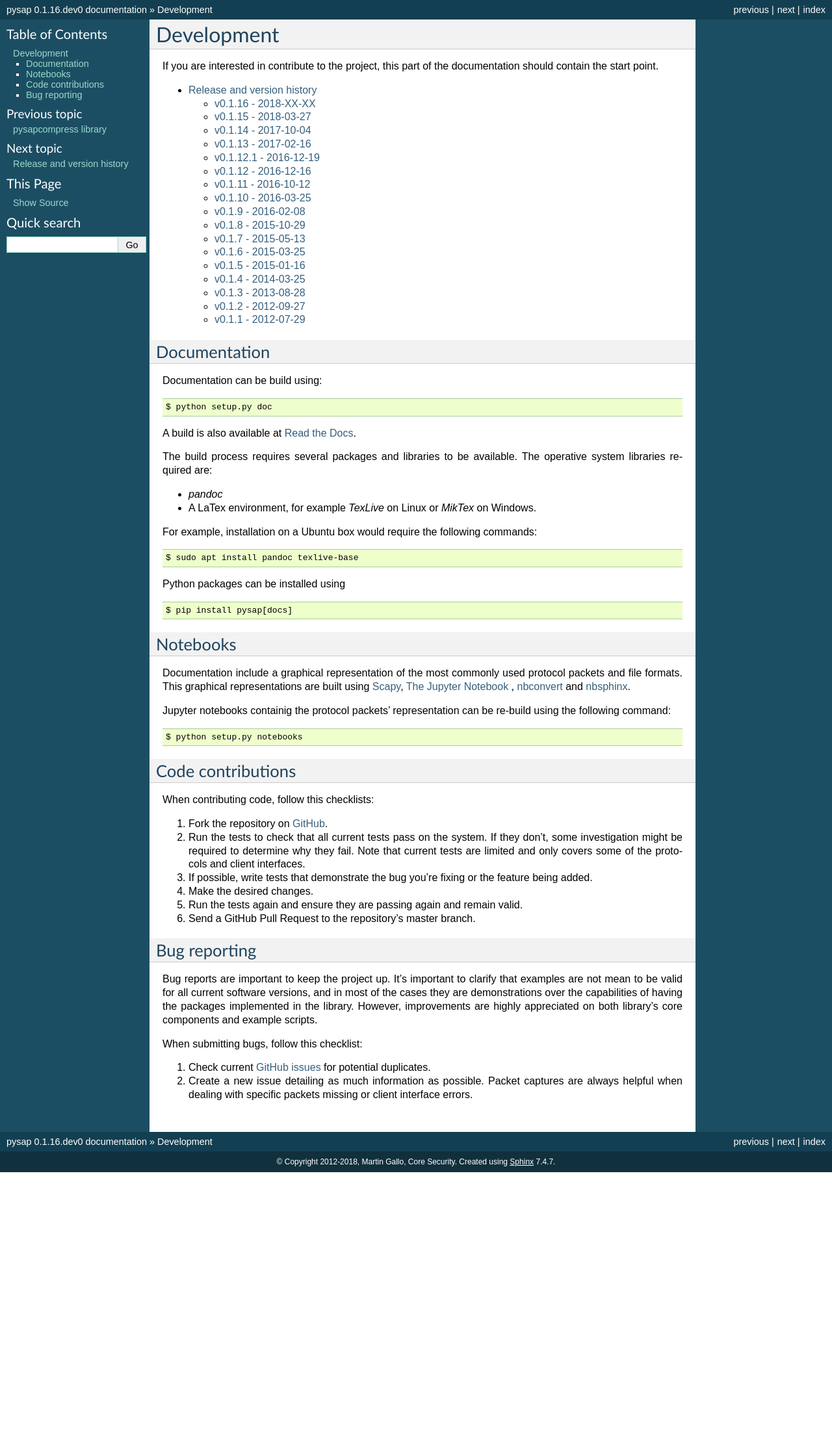
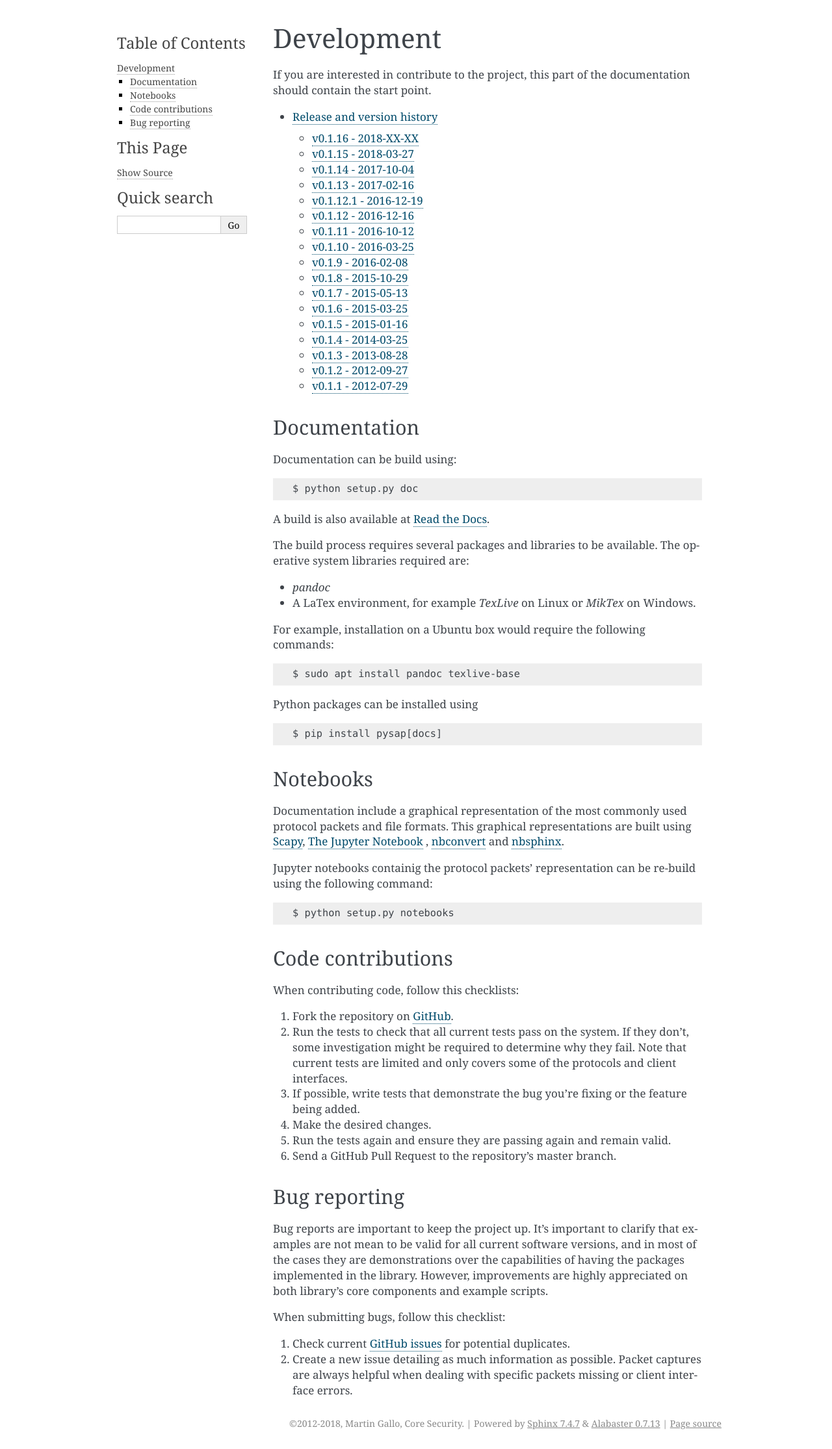
Before and after one commit to OWASP/pysap, a Sphinx documentation site: the page built from docs/dev/index.rst, in a window 1280 px wide. Shown: the whole page at 65% size. Built offline with Sphinx 7.4.7, drawn with Linux system fonts in a browser that asks for light colours; pages that are not in the unit, such as notebooks, are missing from menus; before the commit the page ends 1804 px from its top, so only the background shows below that; part of the change alters nothing that is shown.

```diff
--- a/docs/conf.py
+++ b/docs/conf.py
@@ -1,31 +1,41 @@
 # -*- coding: utf-8 -*-
 #
-# pysap documentation build configuration file, created by
-# sphinx-quickstart on Mon Nov 30 19:17:45 2015.
+# Configuration file for the Sphinx documentation builder.
 #
-# This file is execfile()d with the current directory set to its
-# containing dir.
-#
-# Note that not all possible configuration values are present in this
-# autogenerated file.
-#
-# All configuration values have a default; values that are commented out
-# serve to show the default.
+# This file does only contain a selection of the most common options. For a
+# full list see the documentation:
+# http://www.sphinx-doc.org/en/master/config
 
-import sys
-import os
-from sphinx.apidoc import main as apidoc_main
+# -- Path setup --------------------------------------------------------------
 
 # If extensions (or modules to document with autodoc) are in another directory,
 # add these directories to sys.path here. If the directory is relative to the
 # documentation root, use os.path.abspath to make it absolute, like shown here.
+#
+import os
+import sys
 sys.path.insert(0, os.path.abspath('..'))
+
+
+# -- Project information -----------------------------------------------------
 import pysap
 
-# -- General configuration ------------------------------------------------
+
+project = u'pysap'
+copyright = u'2012-2018, Martin Gallo, Core Security'
+author = u'Martin Gallo, Core Security'
+
+# The short X.Y version
+version = pysap.__version__
+# The full version, including alpha/beta/rc tags
+release = version
+
+
+# -- General configuration ---------------------------------------------------
 
 # If your documentation needs a minimal Sphinx version, state it here.
-#needs_sphinx = '1.0'
+#
+# needs_sphinx = '1.0'
 
 # Add any Sphinx extension module names here, as strings. They can be
 # extensions coming with Sphinx (named 'sphinx.ext.*') or your custom
@@ -38,239 +48,120 @@ extensions = [
     'm2r',
 ]
 
-# Disable notebook cell execution timeout
-nbsphinx_timeout = 90
-
-# Allow errors on nbsphinx
-nbsphinx_allow_errors = True
-
 # Add any paths that contain templates here, relative to this directory.
 templates_path = ['_templates']
 
-# The suffix of source filenames.
+# The suffix(es) of source filenames.
+# You can specify multiple suffix as a list of string:
+#
+# source_suffix = ['.rst', '.md']
 source_suffix = ['.rst', '.md']
-
-# The encoding of source files.
-#source_encoding = 'utf-8-sig'
 
 # The master toctree document.
 master_doc = 'index'
 
-# General information about the project.
-project = u'pysap'
-copyright = u'2012-2018, Martin Gallo, Core Security'
-
-# The version info for the project you're documenting, acts as replacement for
-# |version| and |release|, also used in various other places throughout the
-# built documents.
-#
-# The short X.Y version.
-version = pysap.__version__
-# The full version, including alpha/beta/rc tags.
-release = version
-
 # The language for content autogenerated by Sphinx. Refer to documentation
 # for a list of supported languages.
-#language = None
-
-# There are two options for replacing |today|: either, you set today to some
-# non-false value, then it is used:
-#today = ''
-# Else, today_fmt is used as the format for a strftime call.
-#today_fmt = '%B %d, %Y'
+#
+# This is also used if you do content translation via gettext catalogs.
+# Usually you set "language" from the command line for these cases.
+language = None
 
 # List of patterns, relative to source directory, that match files and
 # directories to ignore when looking for source files.
-exclude_patterns = ['_build', '**.ipynb_checkpoints']
-
-# The reST default role (used for this markup: `text`) to use for all
-# documents.
-#default_role = None
-
-# If true, '()' will be appended to :func: etc. cross-reference text.
-#add_function_parentheses = True
-
-# If true, the current module name will be prepended to all description
-# unit titles (such as .. function::).
-#add_module_names = True
-
-# If true, sectionauthor and moduleauthor directives will be shown in the
-# output. They are ignored by default.
-#show_authors = False
+# This pattern also affects html_static_path and html_extra_path .
+exclude_patterns = [u'_build', 'Thumbs.db', '.DS_Store', '**.ipynb_checkpoints']
 
 # The name of the Pygments (syntax highlighting) style to use.
 pygments_style = 'sphinx'
 
-# A list of ignored prefixes for module index sorting.
-#modindex_common_prefix = []
 
-# If true, keep warnings as "system message" paragraphs in the built documents.
-#keep_warnings = False
-
-
-# -- Options for HTML output ----------------------------------------------
+# -- Options for HTML output -------------------------------------------------
 
 # The theme to use for HTML and HTML Help pages.  See the documentation for
 # a list of builtin themes.
-html_theme = 'default'
+#
+html_theme = 'alabaster'
 
 # Theme options are theme-specific and customize the look and feel of a theme
 # further.  For a list of options available for each theme, see the
 # documentation.
-#html_theme_options = {}
-
-# Add any paths that contain custom themes here, relative to this directory.
-#html_theme_path = []
-
-# The name for this set of Sphinx documents.  If None, it defaults to
-# "<project> v<release> documentation".
-#html_title = None
-
-# A shorter title for the navigation bar.  Default is the same as html_title.
-#html_short_title = None
-
-# The name of an image file (relative to this directory) to place at the top
-# of the sidebar.
-#html_logo = None
-
-# The name of an image file (within the static path) to use as favicon of the
-# docs.  This file should be a Windows icon file (.ico) being 16x16 or 32x32
-# pixels large.
-#html_favicon = None
+#
+# html_theme_options = {}
 
 # Add any paths that contain custom static files (such as style sheets) here,
 # relative to this directory. They are copied after the builtin static files,
 # so a file named "default.css" will overwrite the builtin "default.css".
 html_static_path = ['_static']
 
-# Add any extra paths that contain custom files (such as robots.txt or
-# .htaccess) here, relative to this directory. These files are copied
-# directly to the root of the documentation.
-#html_extra_path = []
+# Custom sidebar templates, must be a dictionary that maps document names
+# to template names.
+#
+# The default sidebars (for documents that don't match any pattern) are
+# defined by theme itself.  Builtin themes are using these templates by
+# default: ``['localtoc.html', 'relations.html', 'sourcelink.html',
+# 'searchbox.html']``.
+#
+# html_sidebars = {}
 
-# If not '', a 'Last updated on:' timestamp is inserted at every page bottom,
-# using the given strftime format.
-#html_last_updated_fmt = '%b %d, %Y'
 
-# If true, SmartyPants will be used to convert quotes and dashes to
-# typographically correct entities.
-#html_use_smartypants = True
-
-# Custom sidebar templates, maps document names to template names.
-#html_sidebars = {}
-
-# Additional templates that should be rendered to pages, maps page names to
-# template names.
-#html_additional_pages = {}
-
-# If false, no module index is generated.
-#html_domain_indices = True
-
-# If false, no index is generated.
-#html_use_index = True
-
-# If true, the index is split into individual pages for each letter.
-#html_split_index = False
-
-# If true, links to the reST sources are added to the pages.
-#html_show_sourcelink = True
-
-# If true, "Created using Sphinx" is shown in the HTML footer. Default is True.
-#html_show_sphinx = True
-
-# If true, "(C) Copyright ..." is shown in the HTML footer. Default is True.
-#html_show_copyright = True
-
-# If true, an OpenSearch description file will be output, and all pages will
-# contain a <link> tag referring to it.  The value of this option must be the
-# base URL from which the finished HTML is served.
-#html_use_opensearch = ''
-
-# This is the file name suffix for HTML files (e.g. ".xhtml").
-#html_file_suffix = None
+# -- Options for HTMLHelp output ---------------------------------------------
 
 # Output file base name for HTML help builder.
 htmlhelp_basename = 'pysapdoc'
 
 
-# -- Options for LaTeX output ---------------------------------------------
+# -- Options for LaTeX output ------------------------------------------------
 
 latex_elements = {
-# The paper size ('letterpaper' or 'a4paper').
-#'papersize': 'letterpaper',
+    # The paper size ('letterpaper' or 'a4paper').
+    #
+    # 'papersize': 'letterpaper',
 
-# The font size ('10pt', '11pt' or '12pt').
-#'pointsize': '10pt',
+    # The font size ('10pt', '11pt' or '12pt').
+    #
+    # 'pointsize': '10pt',
 
-# Additional stuff for the LaTeX preamble.
-#'preamble': '',
+    # Additional stuff for the LaTeX preamble.
+    #
+    # 'preamble': '',
+
+    # Latex figure (float) alignment
+    #
+    # 'figure_align': 'htbp',
 }
 
 # Grouping the document tree into LaTeX files. List of tuples
 # (source start file, target name, title,
 #  author, documentclass [howto, manual, or own class]).
 latex_documents = [
-  ('index', 'pysap.tex', u'pysap Documentation',
-   u'Martin Gallo, Core Security', 'manual'),
+    (master_doc, 'pysap.tex', u'pysap Documentation',
+    author, 'manual'),
 ]
 
-# The name of an image file (relative to this directory) to place at the top of
-# the title page.
-#latex_logo = None
 
-# For "manual" documents, if this is true, then toplevel headings are parts,
-# not chapters.
-#latex_use_parts = False
-
-# If true, show page references after internal links.
-#latex_show_pagerefs = False
-
-# If true, show URL addresses after external links.
-#latex_show_urls = False
-
-# Documents to append as an appendix to all manuals.
-#latex_appendices = []
-
-# If false, no module index is generated.
-#latex_domain_indices = True
-
-
-# -- Options for manual page output ---------------------------------------
+# -- Options for manual page output ------------------------------------------
 
 # One entry per manual page. List of tuples
 # (source start file, name, description, authors, manual section).
 man_pages = [
-    ('index', 'pysap', u'pysap Documentation',
-     [u'Martin Gallo, Core Security'], 1)
+    (master_doc, project, u'pysap Documentation',
+     [author], 1)
 ]
 
-# If true, show URL addresses after external links.
-#man_show_urls = False
 
-
-# -- Options for Texinfo output -------------------------------------------
+# -- Options for Texinfo output ----------------------------------------------
 
 # Grouping the document tree into Texinfo files. List of tuples
 # (source start file, target name, title, author,
 #  dir menu entry, description, category)
 texinfo_documents = [
-  ('index', 'pysap', u'pysap Documentation',
-   u'Martin Gallo, Core Security', 'pysap', 'Python library for crafting SAP\'s network protocols packets',
-   'Miscellaneous'),
+    (master_doc, project, u'pysap Documentation',
+     author, project, 'Python library for crafting SAP\'s network protocols packets',
+     'Miscellaneous'),
 ]
-
-# Documents to append as an appendix to all manuals.
-#texinfo_appendices = []
-
-# If false, no module index is generated.
-#texinfo_domain_indices = True
-
-# How to display URL addresses: 'footnote', 'no', or 'inline'.
-#texinfo_show_urls = 'footnote'
-
-# If true, do not generate a @detailmenu in the "Top" node's menu.
-#texinfo_no_detailmenu = False
 
 
 # Automatically build API docs
+from sphinx.apidoc import main as apidoc_main
 apidoc_main(["-f", "-e", "-M", "-o", "api/", "../pysap"])
```
Also changed, not shown: docs/index.rst (line endings or trailing spaces), 2 other files.
